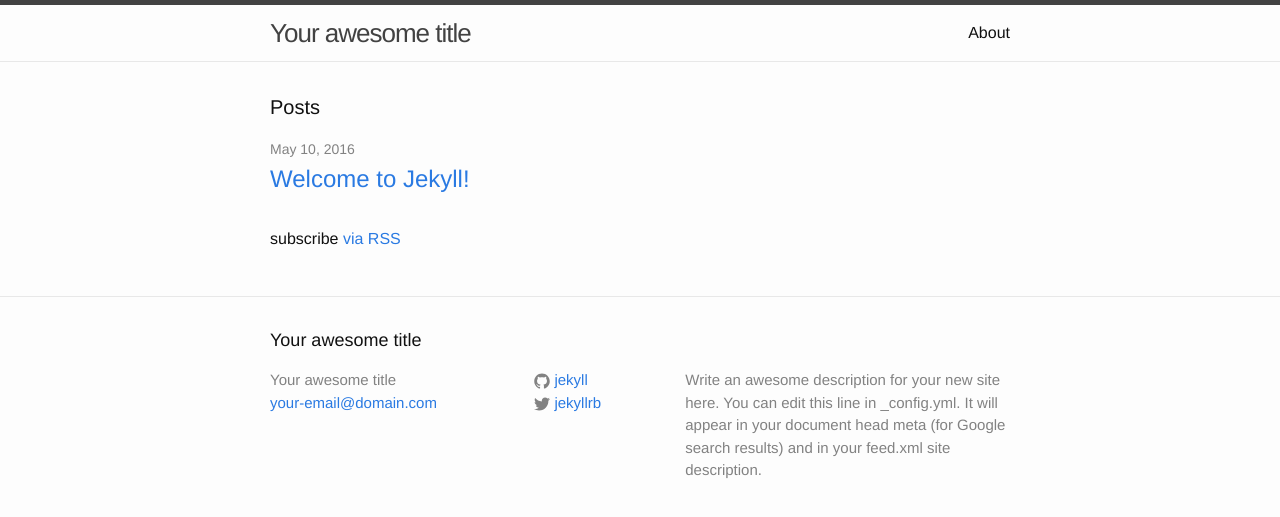
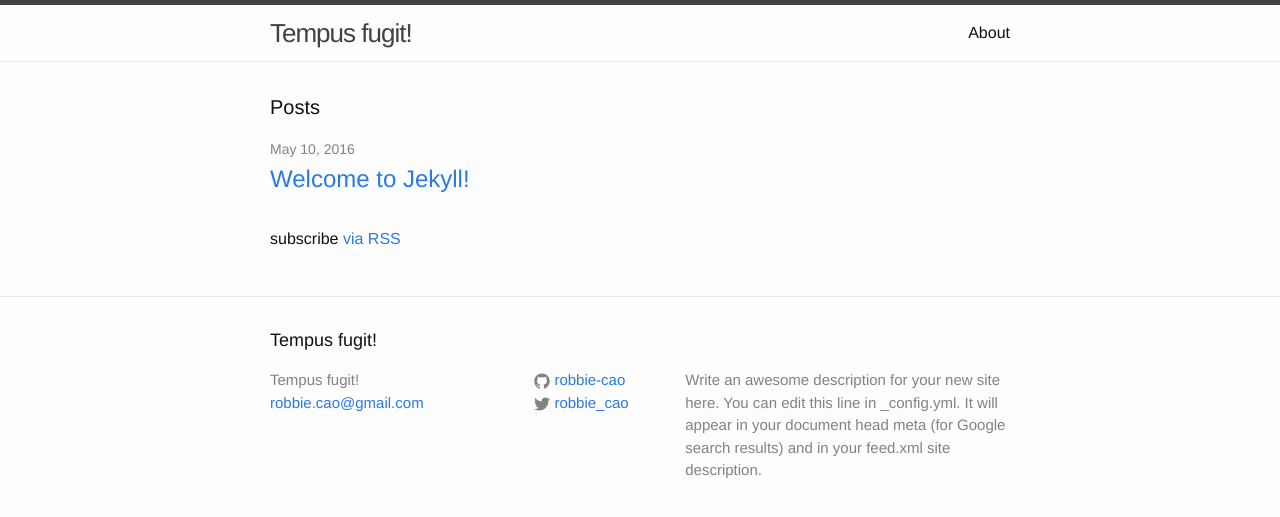
Before and after one commit to robbie-cao/test, a Jekyll site: the page built from index.html, in a window 1280 px wide. Shown: the top 517 px of the page. Built offline with Jekyll 4.4.1, drawn with Linux system fonts in a browser that asks for light colours.

Commit message:
Change tile and account to my own
Signed-off-by: Robbie Cao <robbie.cao@gmail.com>

```diff
--- a/_config.yml
+++ b/_config.yml
@@ -6,16 +6,16 @@
 # 'jekyll serve'. If you change this file, please restart the server process.
 
 # Site settings
-title: Your awesome title
-email: your-email@domain.com
+title: Tempus fugit!
+email: robbie.cao@gmail.com
 description: > # this means to ignore newlines until "baseurl:"
   Write an awesome description for your new site here. You can edit this
   line in _config.yml. It will appear in your document head meta (for
   Google search results) and in your feed.xml site description.
 baseurl: "" # the subpath of your site, e.g. /blog
 url: "http://yourdomain.com" # the base hostname & protocol for your site
-twitter_username: jekyllrb
-github_username:  jekyll
+twitter_username: robbie_cao
+github_username:  robbie-cao
 
 # Build settings
 markdown: kramdown
```
